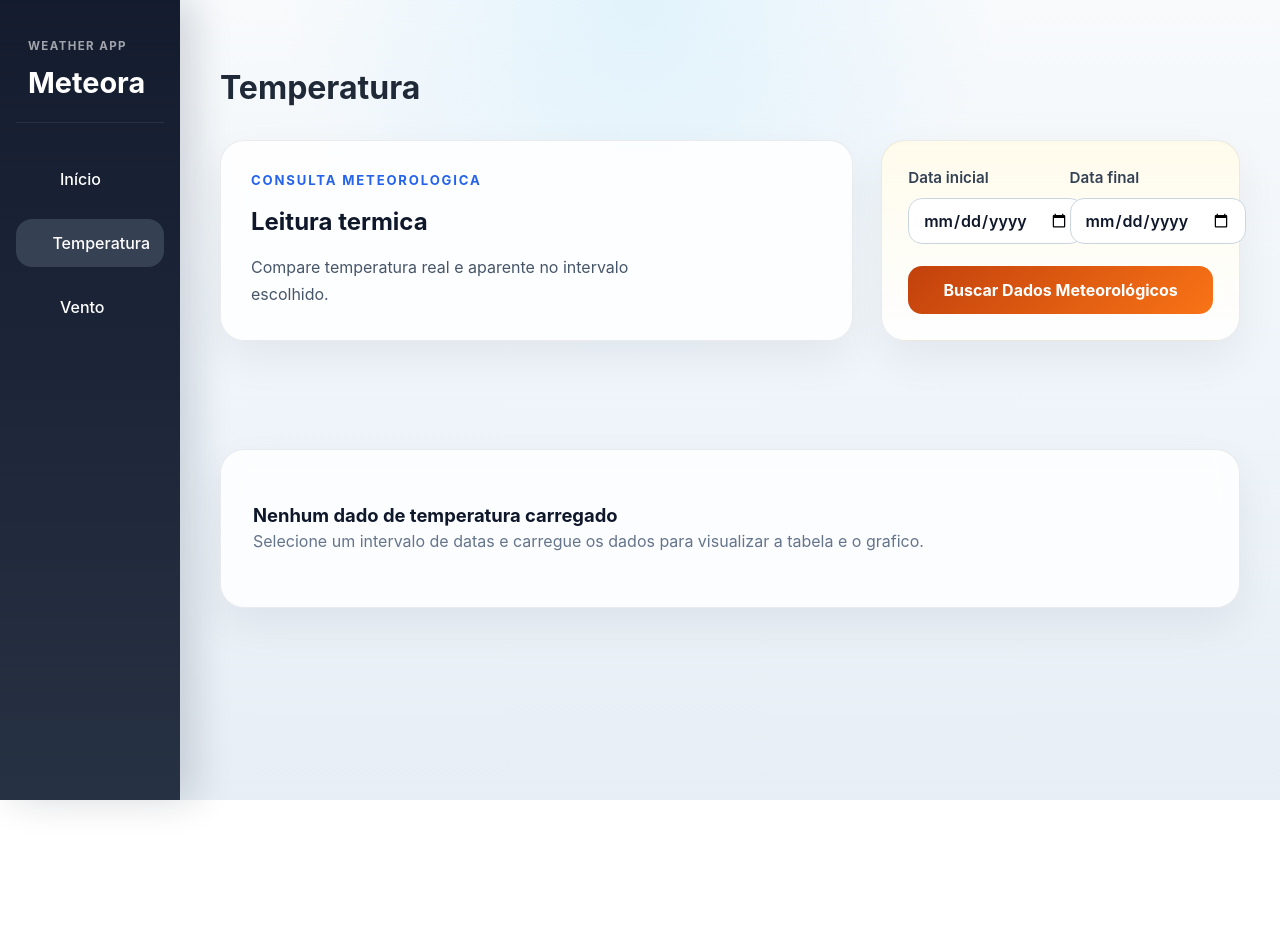
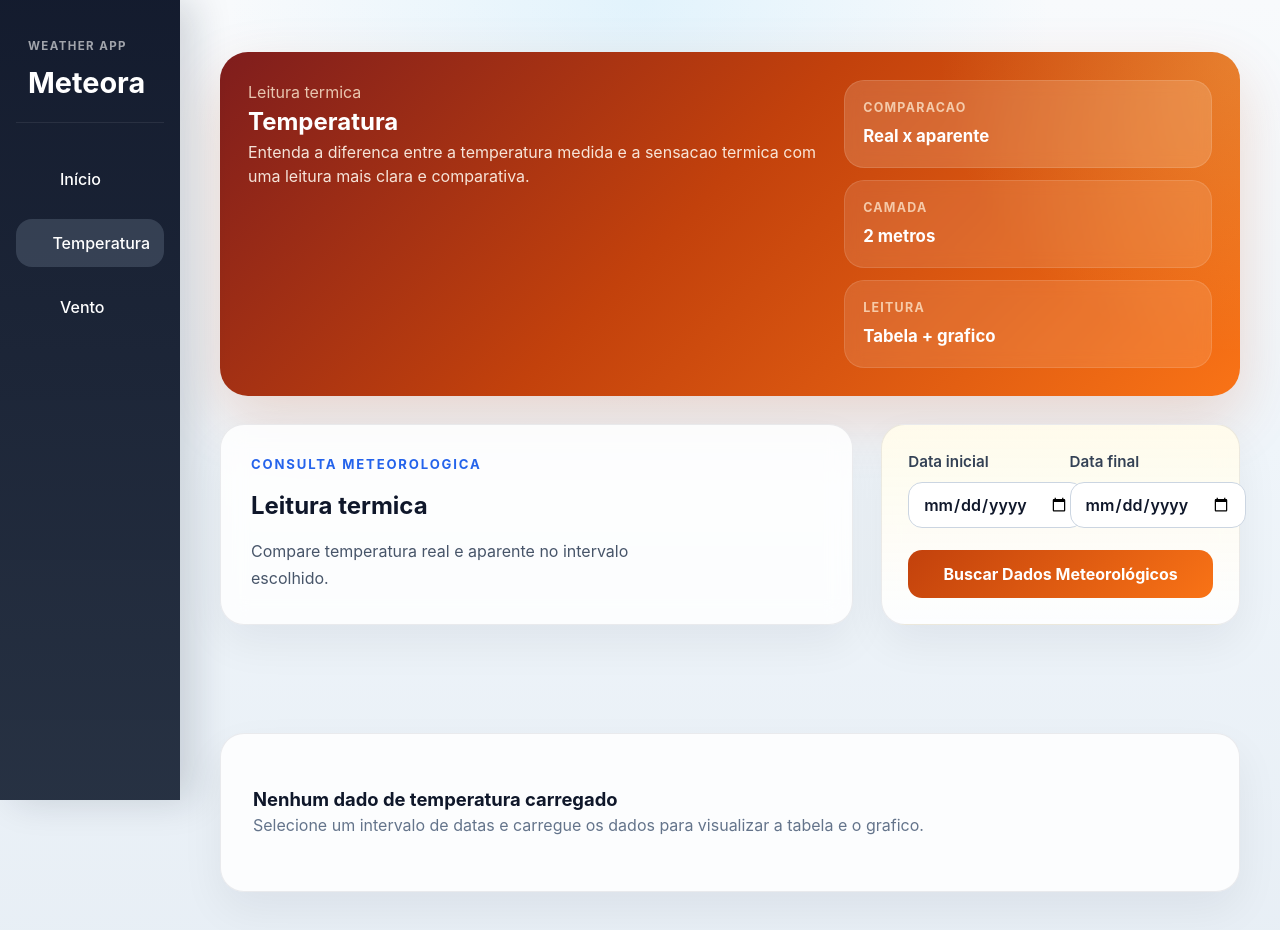
Before and after one commit to arthuroaraujo/meteora-weather, a Vue app: page /temperatura in a window 1280 px wide. Shown: the top 930 px of the page. Before the commit the page ends 800 px from the top, so only its background shows below. Built offline with nearby package versions, Linux system fonts and the light colour scheme.

Commit message:
style: destaca paginas de temperatura e vento

```diff
--- a/src/views/TemperaturePage.vue
+++ b/src/views/TemperaturePage.vue
@@ -1,6 +1,29 @@
 <template>
-  <div class="temperatura-page">
-    <h1 class=my-3>Temperatura</h1>
+  <div class="weather-page-shell">
+    <section class="temperature-hero">
+      <div class="temperature-hero-copy">
+        <p class="page-kicker temperature-kicker">Leitura termica</p>
+        <h1>Temperatura</h1>
+        <p class="page-copy temperature-copy">Entenda a diferenca entre a temperatura medida e a sensacao termica com uma leitura mais clara e comparativa.</p>
+      </div>
+
+      <div class="temperature-hero-chips">
+        <article class="temperature-chip temperature-chip-strong">
+          <span class="temperature-chip-label">Comparacao</span>
+          <strong>Real x aparente</strong>
+        </article>
+
+        <article class="temperature-chip">
+          <span class="temperature-chip-label">Camada</span>
+          <strong>2 metros</strong>
+        </article>
+
+        <article class="temperature-chip">
+          <span class="temperature-chip-label">Leitura</span>
+          <strong>Tabela + grafico</strong>
+        </article>
+      </div>
+    </section>
 
     <WeatherComponent
       mode="temperature"
@@ -12,8 +35,77 @@
 
 <script setup lang="ts">
 import { ref } from 'vue'
-import WeatherComponent from '@/components/WeatherComponent.vue'
+import WeatherComponent from '../components/WeatherComponent.vue'
 
 const startDate = ref('')
 const endDate = ref('')
 </script>
+
+<style scoped>
+.temperature-hero {
+  display: grid;
+  grid-template-columns: minmax(0, 1.4fr) minmax(280px, 0.9fr);
+  gap: 24px;
+  align-items: stretch;
+  padding: 28px;
+  border-radius: 28px;
+  background:
+    radial-gradient(circle at top right, rgba(254, 240, 138, 0.24), transparent 28%),
+    linear-gradient(135deg, #7f1d1d 0%, #c2410c 46%, #f97316 100%);
+  color: #fff;
+  box-shadow: 0 24px 60px rgba(194, 65, 12, 0.18);
+}
+
+.temperature-kicker {
+  color: rgba(255, 237, 213, 0.8);
+}
+
+.temperature-copy {
+  max-width: 620px;
+  color: rgba(255, 247, 237, 0.9);
+}
+
+.temperature-hero-chips {
+  display: grid;
+  gap: 12px;
+}
+
+.temperature-chip {
+  display: grid;
+  gap: 6px;
+  padding: 18px;
+  border: 1px solid rgba(255, 255, 255, 0.12);
+  border-radius: 20px;
+  background: rgba(255, 247, 237, 0.12);
+  backdrop-filter: blur(8px);
+}
+
+.temperature-chip-strong {
+  background: rgba(255, 237, 213, 0.18);
+}
+
+.temperature-chip-label {
+  font-size: 0.78rem;
+  font-weight: 700;
+  letter-spacing: 0.1em;
+  text-transform: uppercase;
+  color: rgba(255, 237, 213, 0.74);
+}
+
+.temperature-chip strong {
+  font-size: 1.05rem;
+  font-weight: 700;
+}
+
+@media (max-width: 900px) {
+  .temperature-hero {
+    grid-template-columns: 1fr;
+  }
+}
+
+@media (max-width: 768px) {
+  .temperature-hero {
+    padding: 22px;
+  }
+}
+</style>
--- a/src/views/WindPage.vue
+++ b/src/views/WindPage.vue
@@ -1,6 +1,29 @@
 <template>
-  <div class="wind-page">
-    <h1 class=my-3>Vento</h1>
+  <div class="weather-page-shell">
+    <section class="wind-hero">
+      <div class="wind-hero-copy">
+        <p class="page-kicker wind-kicker">Correntes de ar</p>
+        <h1>Vento</h1>
+        <p class="page-copy wind-copy">Compare o movimento do vento entre baixas e medias alturas com uma leitura mais direta e visual.</p>
+      </div>
+
+      <div class="wind-hero-chips">
+        <article class="wind-chip wind-chip-strong">
+          <span class="wind-chip-label">Camadas</span>
+          <strong>10 m e 80 m</strong>
+        </article>
+
+        <article class="wind-chip">
+          <span class="wind-chip-label">Foco</span>
+          <strong>Intensidade</strong>
+        </article>
+
+        <article class="wind-chip">
+          <span class="wind-chip-label">Leitura</span>
+          <strong>Tabela + grafico</strong>
+        </article>
+      </div>
+    </section>
 
     <WeatherComponent
       mode="wind"
@@ -12,8 +35,77 @@
 
 <script setup lang="ts">
 import { ref } from 'vue'
-import WeatherComponent from '@/components/WeatherComponent.vue'
+import WeatherComponent from '../components/WeatherComponent.vue'
 
 const startDate = ref('')
 const endDate = ref('')
 </script>
+
+<style scoped>
+.wind-hero {
+  display: grid;
+  grid-template-columns: minmax(0, 1.4fr) minmax(280px, 0.9fr);
+  gap: 24px;
+  align-items: stretch;
+  padding: 28px;
+  border-radius: 28px;
+  background:
+    radial-gradient(circle at top right, rgba(125, 211, 252, 0.24), transparent 28%),
+    linear-gradient(135deg, #0f172a 0%, #1d4ed8 52%, #0ea5e9 100%);
+  color: #fff;
+  box-shadow: 0 24px 60px rgba(14, 116, 144, 0.18);
+}
+
+.wind-kicker {
+  color: rgba(224, 242, 254, 0.76);
+}
+
+.wind-copy {
+  max-width: 620px;
+  color: rgba(239, 246, 255, 0.88);
+}
+
+.wind-hero-chips {
+  display: grid;
+  gap: 12px;
+}
+
+.wind-chip {
+  display: grid;
+  gap: 6px;
+  padding: 18px;
+  border: 1px solid rgba(255, 255, 255, 0.1);
+  border-radius: 20px;
+  background: rgba(239, 246, 255, 0.1);
+  backdrop-filter: blur(8px);
+}
+
+.wind-chip-strong {
+  background: rgba(224, 242, 254, 0.16);
+}
+
+.wind-chip-label {
+  font-size: 0.78rem;
+  font-weight: 700;
+  letter-spacing: 0.1em;
+  text-transform: uppercase;
+  color: rgba(224, 242, 254, 0.72);
+}
+
+.wind-chip strong {
+  font-size: 1.05rem;
+  font-weight: 700;
+}
+
+@media (max-width: 900px) {
+  .wind-hero {
+    grid-template-columns: 1fr;
+  }
+}
+
+@media (max-width: 768px) {
+  .wind-hero {
+    padding: 22px;
+  }
+}
+</style>
```
